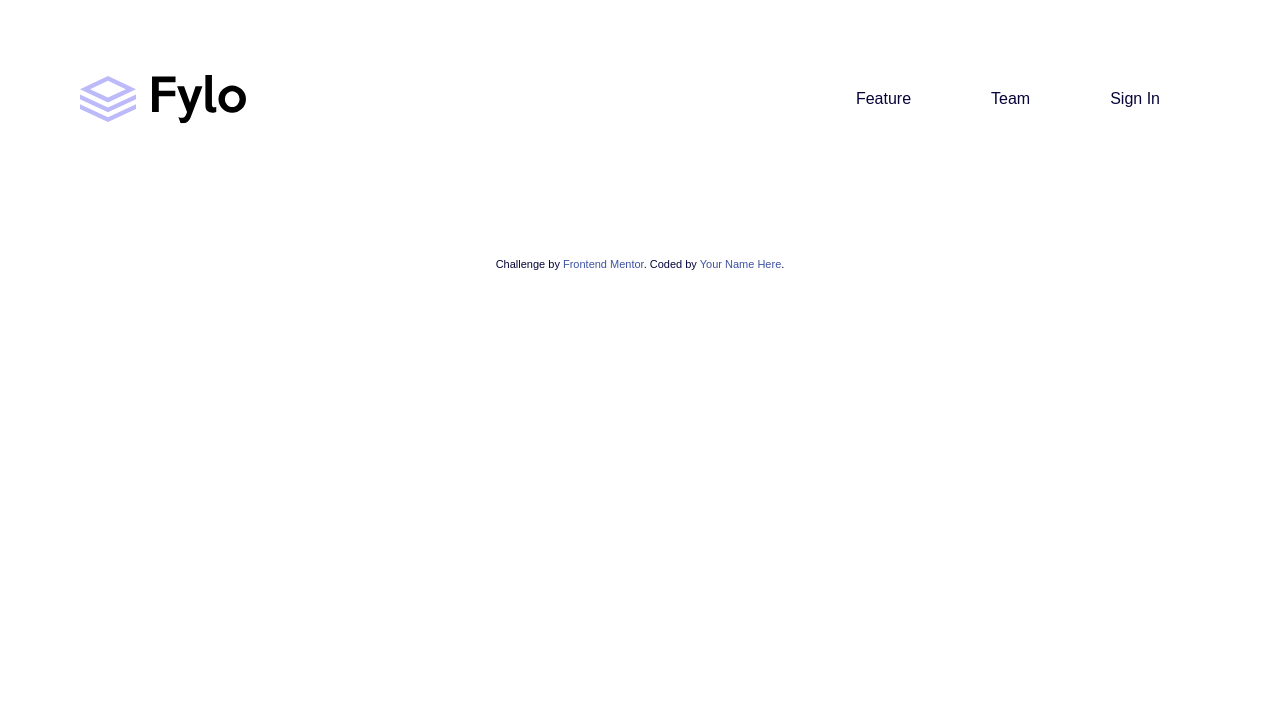
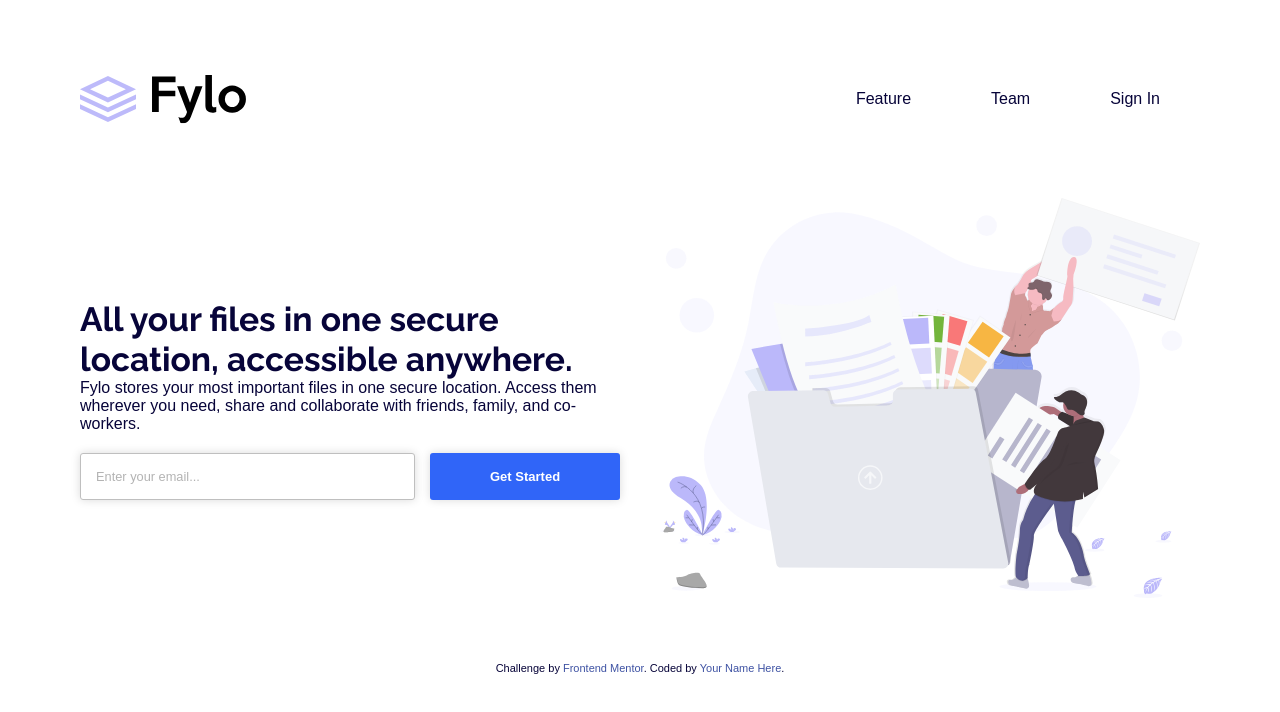
Before and after one commit to GoharaJunior/fylo-landing-page-with-two-column-layout-master, a plain HTML site: page index.html in a window 1280 px wide. Drawn offline with Linux system fonts and the light colour scheme.

Commit message:
Finalização do Header

```diff
--- a/css/styles.css
+++ b/css/styles.css
@@ -46,7 +46,7 @@ a {
   padding: 40px 40px 60px;
 }
 
-/* .flex {
+.flex {
   display: flex;
   flex-wrap: wrap;
   align-items: center;
@@ -56,33 +56,41 @@ a {
 	flex: 1;
 }
 
+.flex > div:first-child {
+	margin-right: 20px;
+}
+
+.flex > div:last-child {
+	margin-left: 20px;
+}
+
 .flex-start {
 	align-items: flex-start;
 }
 
 .flex-start ul:first-child {
-  padding: 0;
+	padding-left: 0;
 	flex: 0.4;
 }
 
 .flex-start > ul:not(.begin) {
 	padding-left: 0;
 	flex: 0.2;
-} */
+}
 
-.img {
+img {
   max-width: 100%;
 }
 
 h1 {
-  font-family: 'Raleway', sans-serif11B;
+  font-family: 'Raleway', sans-serif;
   font-weight: 700;
   font-size: 2.1rem;
   line-height: 2.5rem;
 }
 
 h2 {
-  font-family: 'Raleway', sans-serif11B;
+  font-family: 'Raleway', sans-serif;
   font-size: 1.9rem;
 }
 
@@ -107,11 +115,36 @@ nav ul li a:hover {
   color: var(--BrightBlue);
 }
 /*===FORM===*/
+form {
+  margin-top: 20px;
+  display: flex;
+}
 
+input {
+  border: 1px solid var(--ligthGray);
+  padding: 15px;
+  border-radius: 3px;
+  box-shadow: 0 0 10px rgba(0, 0, 0, 0.15);
+  flex: 0.7;
+  margin-right: 15px;
+}
 
+input::placeholder {
+  color: rgba(0, 0, 0, 0.3);
+  font-size: 0.8rem;
+}
 
-
-
+button {
+  border: none;
+  color: #fff;
+  background-color: var(--BrightBlue);
+  border-radius: 3px;
+  padding: 15px 30px;
+  font-weight: 700;
+  font-size: 13px;
+  box-shadow: 0 0 10px rgba(0, 0, 0, 0.15);
+  flex: 0.3;
+}
 
 
 
--- a/index.html
+++ b/index.html
@@ -1,5 +1,6 @@
 <!DOCTYPE html>
 <html lang="en">
+
 <head>
   <meta charset="UTF-8">
   <meta name="viewport" content="width=device-width, initial-scale=1.0">
@@ -10,19 +11,41 @@
   <link rel="stylesheet" href="https://cdnjs.cloudflare.com/ajax/libs/font-awesome/5.12.1/css/all.min.css" />
   <title>Frontend Mentor | Fylo landing page with two column layout</title>
 </head>
+
 <body>
   <header>
     <div class="container">
       <nav>
-        <img class="logo" src="/images/logo.svg" alt="Fylo Logo">
+        <img class="logo" src="/images/logo.svg" alt="Fylo Logo" />
         <ul>
           <li><a href="#">Feature</a></li>
           <li><a href="#">Team</a></li>
           <li><a href="#">Sign In</a></li>
         </ul>
       </nav>
+
+      <div class="flex mobile-reverse">
+
+        <div>
+          <h1>All your files in one secure location, accessible anywhere.</h1>
+          <p>
+            Fylo stores your most important files in one secure location. Access them wherever you need, share and
+            collaborate with friends, family, and co-workers.
+          </p>
+          <form action="">
+            <input type="email" placeholder="Enter your email..." />
+            <button>Get Started</button>
+          </form>
+        </div>
+
+        <div class="test">
+          <img src="/images/illustration-1.svg" alt="illustration-1" />
+        </div>
+
+      </div>
     </div>
   </header>
+
 
 
 
@@ -57,4 +80,5 @@
     </p>
   </footer>
 </body>
+
 </html>
```
Also changed, not shown: 1 other file. Lines whose indentation alone changed are shown as unchanged.
